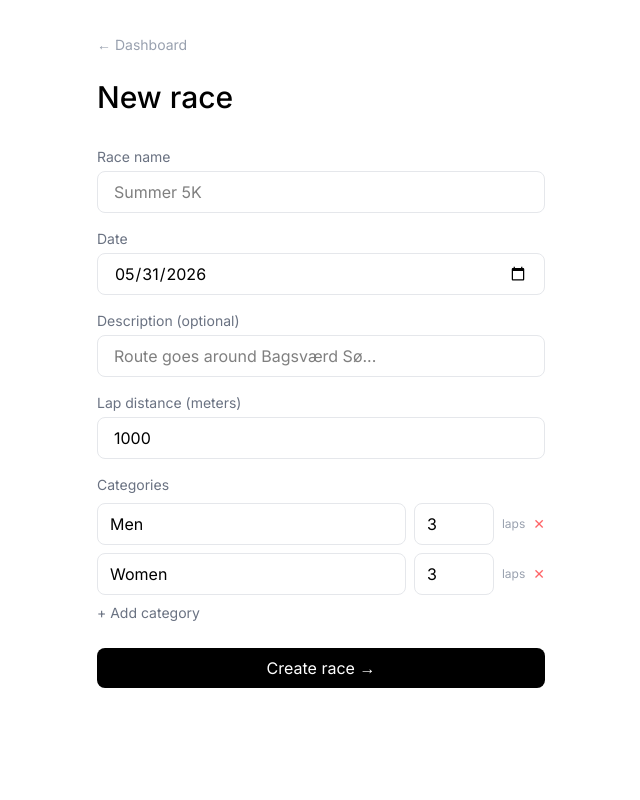
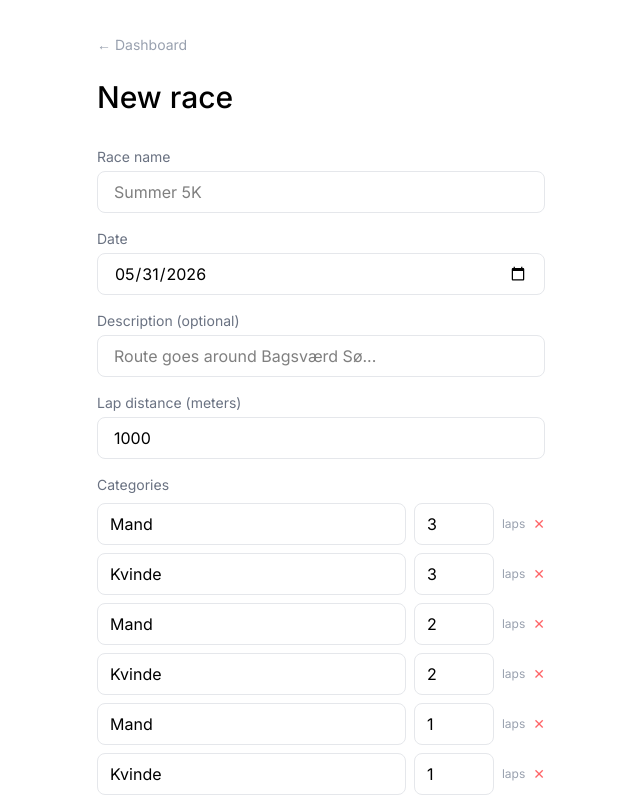
Before and after one commit to sylmester/nybrorunclub, a Next.js app: page /admin/races/new in a window 1280 px wide. Shown: the top 800 px of the page, without its empty margins (319-959 px from the left). Built offline with nearby package versions, Linux system fonts and the light colour scheme.

Commit message:
Small tweaks

```diff
--- a/app/admin/races/new/page.tsx
+++ b/app/admin/races/new/page.tsx
@@ -15,8 +15,12 @@ export default function NewRacePage() {
   });
 
   const [categories, setCategories] = useState<RaceCategory[]>([
-    { name: "Men", laps_count: 3 },
-    { name: "Women", laps_count: 3 },
+    { name: "Mand", laps_count: 3 },
+    { name: "Kvinde", laps_count: 3 },
+    { name: "Mand", laps_count: 2 },
+    { name: "Kvinde", laps_count: 2 },
+    { name: "Mand", laps_count: 1 },
+    { name: "Kvinde", laps_count: 1 },
   ]);
 
   function handleChange(e: React.ChangeEvent<HTMLInputElement>) {
--- a/app/races/[id]/LiveLeaderboard.tsx
+++ b/app/races/[id]/LiveLeaderboard.tsx
@@ -267,12 +267,6 @@ export default function LiveLeaderboard({
           </button>
         </div>
         <div className="flex items-center gap-4">
-          {race.status === "active" && (
-            <div className="flex items-center gap-2">
-              <span className="w-2 h-2 rounded-full bg-green-500 animate-pulse" />
-              <span className="text-sm text-green-600 font-medium">Live</span>
-            </div>
-          )}
           <button
             onClick={exportCsv}
             className="text-sm text-gray-500 hover:text-black transition-colors"
--- a/app/races/[id]/page.tsx
+++ b/app/races/[id]/page.tsx
@@ -37,7 +37,16 @@ export default async function RacePage({
       >
         ← All races
       </a>
-      <h1 className="text-3xl font-medium mb-1">{race.name}</h1>
+
+      <div className="flex items-center gap-3 mb-1">
+        <h1 className="text-3xl font-medium">{race.name}</h1>
+        {race.status === "active" && (
+          <span className="flex items-center gap-1.5 bg-green-100 text-green-700 text-xs font-medium px-2.5 py-1 rounded-full">
+            <span className="w-1.5 h-1.5 rounded-full bg-green-500 animate-pulse" />
+            Live
+          </span>
+        )}
+      </div>
       <p className="text-gray-500 mb-8">
         {new Date(race.date).toLocaleDateString("da-DK")} · {race.laps_count}{" "}
         laps · {race.lap_distance_m}m per lap
```
